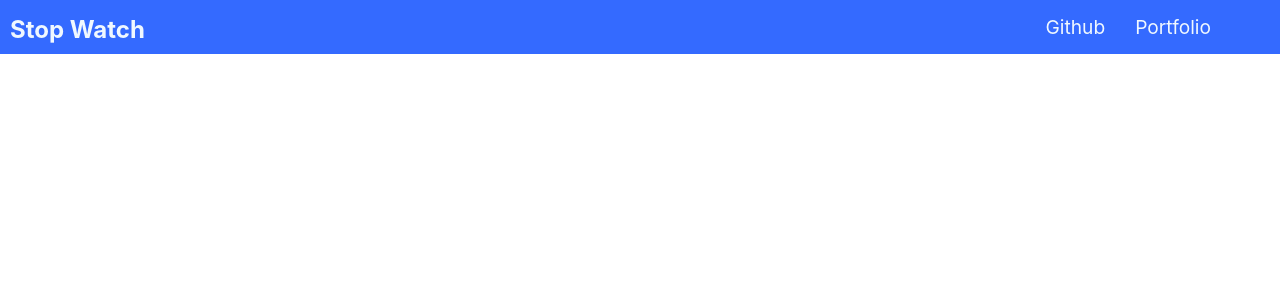
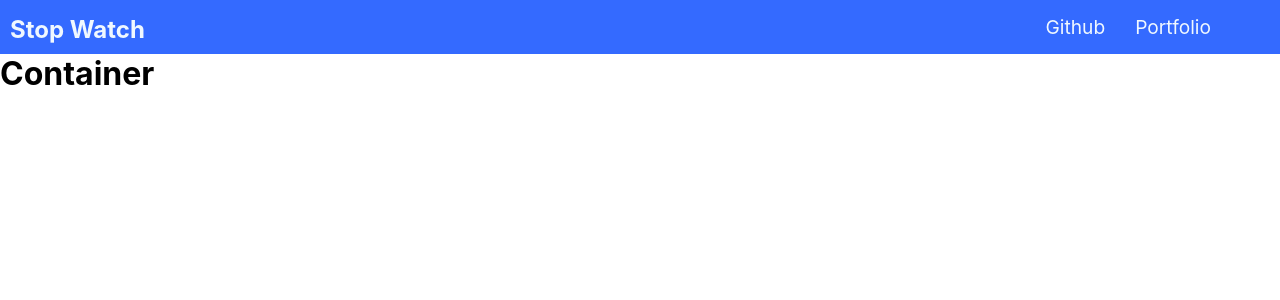
Before and after one commit to NixonOjiem/Stop-Watch, a React (Create React App) app: page / in a window 1280 px wide. Shown: the top 300 px of the page. Built offline with nearby package versions, Linux system fonts and the light colour scheme.

Commit message:
created a container that will house the timer, stopwatch, and click.

```diff
--- /dev/null
+++ b/src/components/Container.js
@@ -0,0 +1,13 @@
+import React, { Component } from 'react'
+
+export class Container extends Component {
+  render() {
+    return (
+      <div>
+        <h1>Container</h1>
+      </div>
+    )
+  }
+}
+
+export default Container
--- a/src/index.js
+++ b/src/index.js
@@ -4,11 +4,13 @@ import './index.css';
 import App from './App';
 import reportWebVitals from './reportWebVitals';
 import Header from './components/Header';
+import Container from './components/Container';
 
 const root = ReactDOM.createRoot(document.getElementById('root'));
 root.render(
   <React.StrictMode>
     <Header />
+    <Container />
   </React.StrictMode>
 );
 
```
Also changed, not shown: src/components/Clock.js (added), src/components/StopWatch.js (added), src/components/Timer.js (added).
